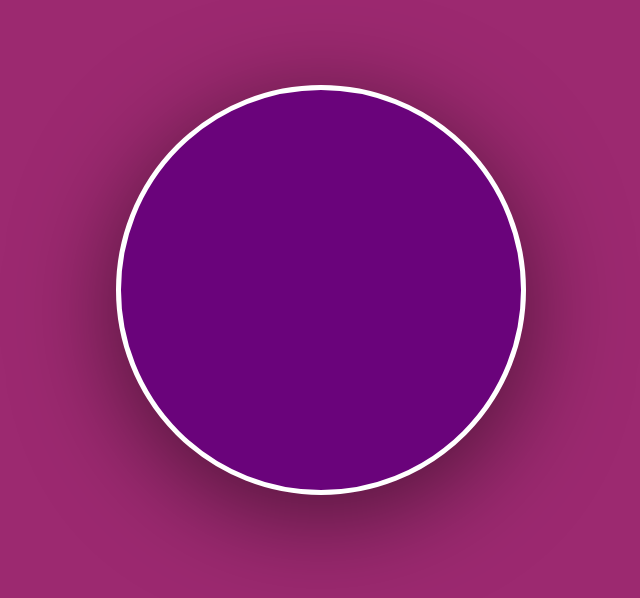
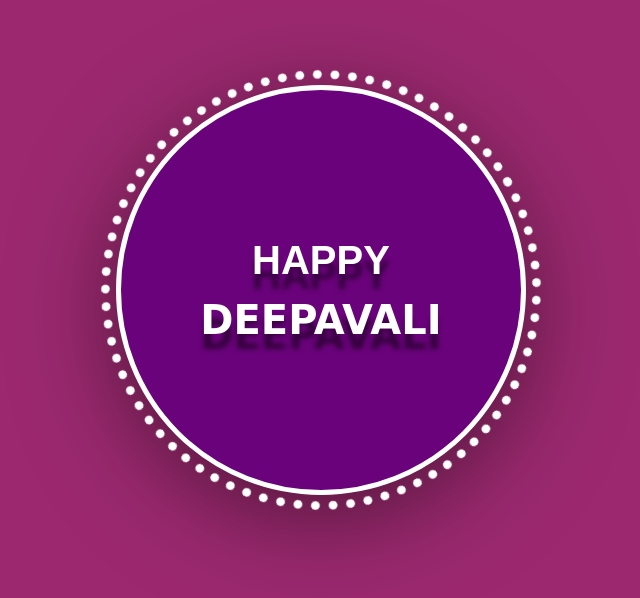
Before and after one commit to Pallavi-Shtgr/Diwali, a plain HTML site: page index.html in a window 1280 px wide. Shown: the part 110-708 px from the top of the page, without its empty margins (319-959 px from the left). Drawn offline with Linux system fonts and the light colour scheme.

Commit message:
add my new files

```diff
--- a/index.html
+++ b/index.html
@@ -6,6 +6,7 @@
 </head>
 <body>
     <div class="circle">
+        <h1> HAPPY<br><span>DEEPAVALI </span> </h1>
 
     </div>
 
--- a/style.css
+++ b/style.css
@@ -16,3 +16,37 @@ body{
      box-shadow: 0 20px 100px rgba(0,0,0,.5);
 
 }
+.circle:before{
+     content: '';
+     position: absolute;
+     width: 100%;
+     height: 100%;
+     border: 8px dotted#fff;
+     box-sizing: border-box;
+     border-radius: 50%;
+     transform: scale(1.1);
+     animation: rotate 30s linear infinite;
+}
+@keyframes rotate {
+     0%{
+          transform: scale(1.1) rotate(0deg);
+     }
+
+     100%{
+          transform: scale(1.1) rotate(360deg);
+     }
+}
+h1{
+     font-family: sans-serif;
+     margin: 140px 0 0;
+     padding: 0;
+     text-align: center;
+     color: #fff;
+     font-size: 40px;
+     line-height: 60px;
+     text-shadow: 0 15px 5px rgba(0,0,0,.5);
+}
+h1 span {
+     font-family: 'kaushan Script',cursive;
+     text-align: center;
+}
```
